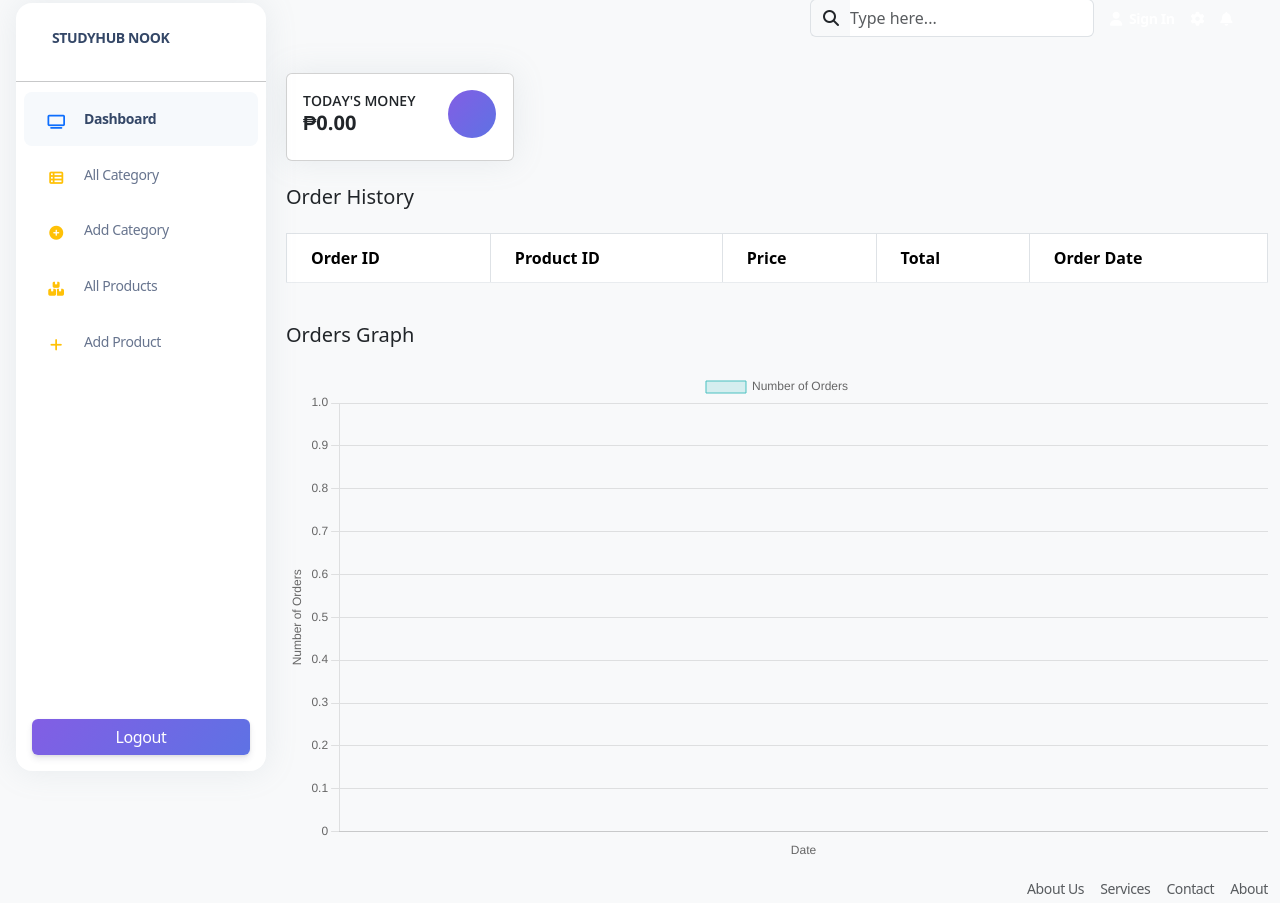
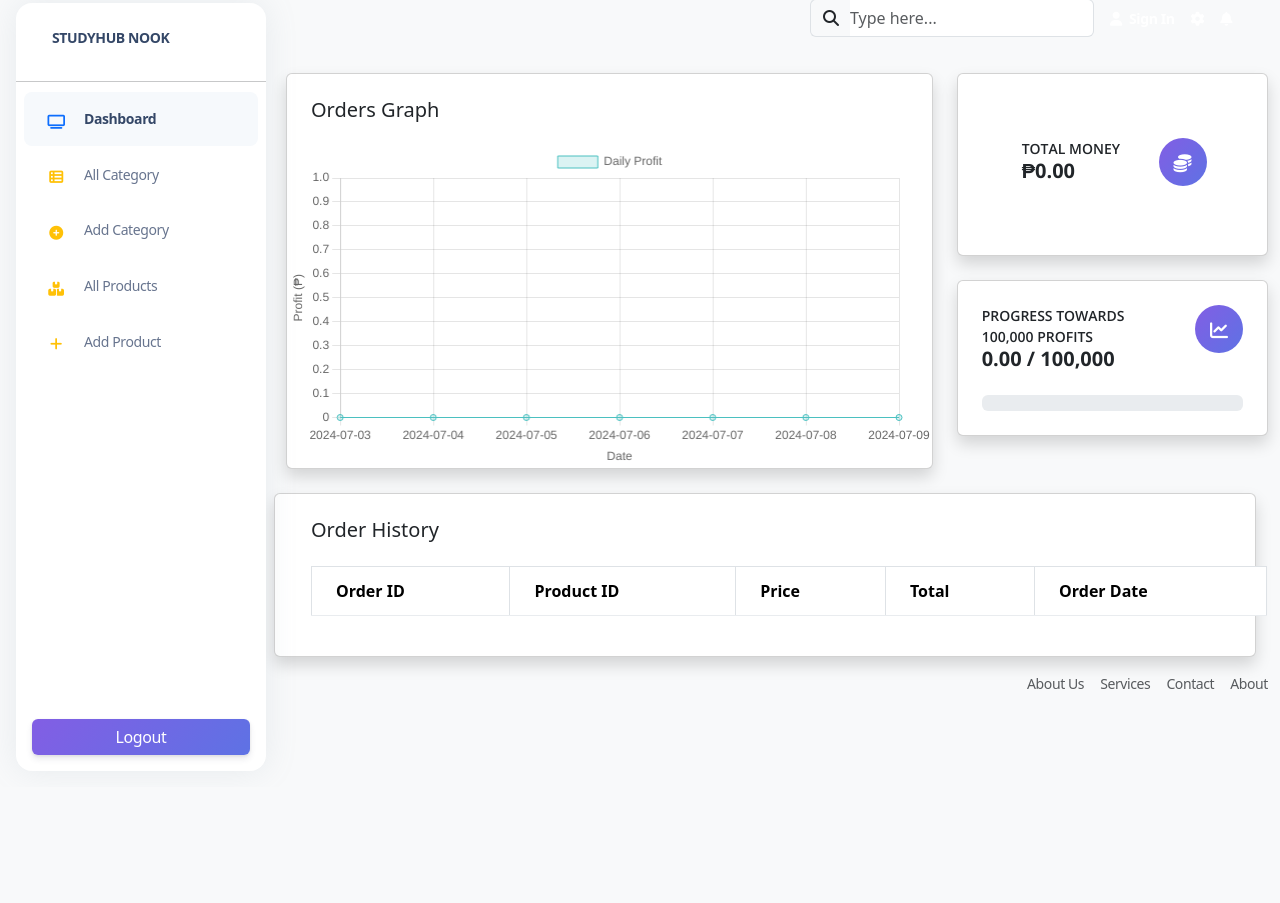
Before and after one commit to Wavxr/StudyNook-Hub, a PHP site: page /admin/index.php in a window 1280 px wide. Shown: the part 13-916 px from the top of the page. After the commit the page ends 770 px from the top, so only its background shows below. Run offline with PHP 8.4, Linux system fonts and the light colour scheme; the visitor is signed in with stand-in values (Sample User, id 1); tables that the repository leaves empty or names only in its code hold one stand-in row (values such as "Sample post"); lists and menus that the app fills with data are empty; some libraries are stand-ins or nearby versions.

Commit message:
Added: chart.js for dashboard

```diff
--- a/admin/includes/header.php
+++ b/admin/includes/header.php
@@ -7,7 +7,7 @@
   <title>
     StudyHub Nook | PHP
   </title>
-  <script src="https://kit.fontawesome.com/8f0342e128.js" crossorigin="anonymous"></script>
+  <script src="https://kit.fontawesome.com/8f0342e128.js" defer crossorigin="anonymous"></script>
   <link href="https://cdnjs.cloudflare.com/ajax/libs/font-awesome/5.15.3/css/all.min.css" rel="stylesheet">
   <!--     Fonts and icons     -->
   <link href="https://fonts.googleapis.com/css?family=Open+Sans:300,400,600,700" rel="stylesheet" />
--- a/admin/index.php
+++ b/admin/index.php
@@ -6,6 +6,8 @@ include('includes/header.php');
 $orderData = getOrderHistoryAndProfit();
 $orderHistory = $orderData['orderHistory'];
 $totalProfit = $orderData['totalProfit'];
+$dailyProfit = $orderData['dailyProfit'];
+
 
 ?>
 
@@ -13,14 +15,22 @@ $totalProfit = $orderData['totalProfit'];
     <div class="row">
         <div class="col-md-12">
             <div class="row mt-4">
+                <!-- graph -->
+                <div class="col-md-8">
+                    <div class="shadow card">
+                        <h5 class="m-4">Orders Graph</h5>
+                        <canvas id="ordersChart"></canvas>
+                    </div>
+                </div>
+
+                <div class="col-md-4">
                     <!-- Today's Money -->
-                <div class="col-xl-3 col-sm-6 mb-xl-0 mb-4">
-                    <div class="card">
-                        <div class="card-body p-3">
+                    <div class="card shadow mb-4">
+                        <div class="card-body p-6">
                             <div class="row">
                                 <div class="col-8">
                                     <div class="numbers">
-                                        <p class="text-sm mb-0 text-uppercase font-weight-bold">Today's Money</p>
+                                        <p class="text-sm mb-0 text-uppercase font-weight-bold">Total Money</p>
                                         <h5 class="font-weight-bolder">
                                             ₱<?= number_format($totalProfit, 2); ?>
                                         </h5>
@@ -28,18 +38,41 @@ $totalProfit = $orderData['totalProfit'];
                                 </div>
                                 <div class="col-4 text-end">
                                     <div class="icon icon-shape bg-gradient-primary shadow-primary text-center rounded-circle">
-                                        <i class="ni ni-money-coins text-lg opacity-10" aria-hidden="true"></i>
-                                    </div>
+                                    <i class="fas fa-coins text-lg opacity-10" aria-hidden="true"></i>
                                     </div>
                                 </div>
                             </div>
                         </div>
                     </div>
                     <!-- Other cards here -->
+                    <di class="card shadow mb-4">
+                        <div class="card-body p-4">
+                            <div class="row">
+                                <div class="col-8">
+                                    <div class="numbers">
+                                        <p class="text-sm mb-0 text-uppercase font-weight-bold">Progress towards 100,000 Profits</p>
+                                        <h5 class="font-weight-bolder">
+                                            <?= number_format($totalProfit, 2); ?> / 100,000
+                                        </h5>
+                                    </div>
+                                </div>
+                                <div class="col-4 text-end">
+                                    <div class="icon icon-shape bg-gradient-primary shadow-primary text-center rounded-circle">
+                                        <i class="fas fa-chart-line text-lg opacity-10" aria-hidden="true"></i>
+                                    </div>
+                                </div>
+                            </div>
+                            <div class="progress mt-3">
+                                <div class="progress-bar bg-gradient-primary" role="progressbar" style="width: <?= ($totalProfit / 100000) * 100; ?>%" aria-valuenow="<?= ($totalProfit / 100000) * 100; ?>" aria-valuemin="0" aria-valuemax="100"></div>
+                            </div>
+                        </div>
+                    </div>
+                </div>
             </div>
 
             <div class="row mt-4">
-                <div class="col-md-12">
+                <div class="card shadow">
+                    <div class="col-md-12 m-4">
                         <h5 class="mb-4">Order History</h5>
                         <table class="table table-bordered">
                             <thead>
@@ -65,34 +98,19 @@ $totalProfit = $orderData['totalProfit'];
                         </table>
                     </div>
                 </div>
-
-            <div class="row mt-4">
-                <div class="col-md-12">
-                    <h5 class="mb-4">Orders Graph</h5>
-                    <canvas id="ordersChart"></canvas>
-                </div>
             </div>
         </div>
     </div>
 </div>
 
+
+
 <script src="https://cdn.jsdelivr.net/npm/chart.js"></script>
 <script>
     // Prepare data for the graph
-    const orderHistory = <?= json_encode($orderHistory); ?>;
-    const dateOrdersMap = {};
-
-    orderHistory.forEach(order => {
-        const date = order.order_date.split(' ')[0];
-        if (dateOrdersMap[date]) {
-            dateOrdersMap[date]++;
-        } else {
-            dateOrdersMap[date] = 1;
-        }
-    });
-
-    const dates = Object.keys(dateOrdersMap);
-    const orderCounts = Object.values(dateOrdersMap);
+    const dailyProfit = <?= json_encode($dailyProfit); ?>;
+    const dates = Object.keys(dailyProfit).reverse();
+    const profits = Object.values(dailyProfit).reverse();
 
     const ctx = document.getElementById('ordersChart').getContext('2d');
     const ordersChart = new Chart(ctx, {
@@ -100,8 +118,8 @@ $totalProfit = $orderData['totalProfit'];
         data: {
             labels: dates,
             datasets: [{
-                label: 'Number of Orders',
-                data: orderCounts,
+                label: 'Daily Profit',
+                data: profits,
                 borderColor: 'rgba(75, 192, 192, 1)',
                 backgroundColor: 'rgba(75, 192, 192, 0.2)',
                 borderWidth: 1,
@@ -119,7 +137,7 @@ $totalProfit = $orderData['totalProfit'];
                 y: {
                     title: {
                         display: true,
-                        text: 'Number of Orders'
+                        text: 'Profit (₱)'
                     },
                     beginAtZero: true
                 }
@@ -128,5 +146,4 @@ $totalProfit = $orderData['totalProfit'];
     });
 </script>
 
-
 <?php include('includes/footer.php'); ?>
--- a/functions/myfunctions.php
+++ b/functions/myfunctions.php
@@ -28,8 +28,17 @@ function redirect($url, $message) {
 function getOrderHistoryAndProfit() {
     global $con;
     $date = date('Y-m-d');
+    $weekAgo = date('Y-m-d', strtotime('-6 days'));
 
-    $query = "SELECT * FROM item_orders WHERE DATE(order_date) = '$date'";
+    // Create an array to store the profit for each day
+    $dailyProfit = [];
+    for ($i = 0; $i <= 6; $i++) {
+        $currentDate = date('Y-m-d', strtotime("-$i days"));
+        $dailyProfit[$currentDate] = 0;
+    }
+
+    // Query to fetch orders from the past week
+    $query = "SELECT * FROM item_orders WHERE DATE(order_date) BETWEEN '$weekAgo' AND '$date'";
     $result = mysqli_query($con, $query);
 
     $orderHistory = [];
@@ -37,9 +46,12 @@ function getOrderHistoryAndProfit() {
 
     while ($row = mysqli_fetch_assoc($result)) {
         $orderHistory[] = $row;
+        $orderDate = date('Y-m-d', strtotime($row['order_date']));
+        $dailyProfit[$orderDate] += $row['price'] * $row['prod_qty'];
         $totalProfit += $row['price'] * $row['prod_qty'];
     }
 
-    return ['orderHistory' => $orderHistory, 'totalProfit' => $totalProfit];
+    return ['orderHistory' => $orderHistory, 'totalProfit' => $totalProfit, 'dailyProfit' => $dailyProfit];
 }
+
 ?>
```
Also changed, not shown: admin/dashboard.php (deleted, +0 -10 lines). Lines whose indentation alone changed are shown as unchanged.
